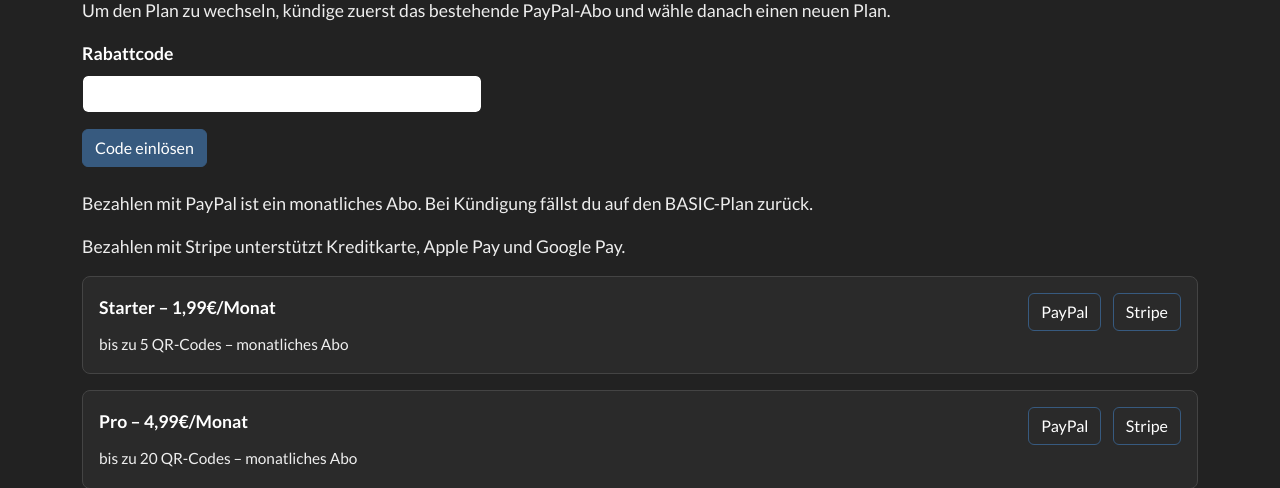
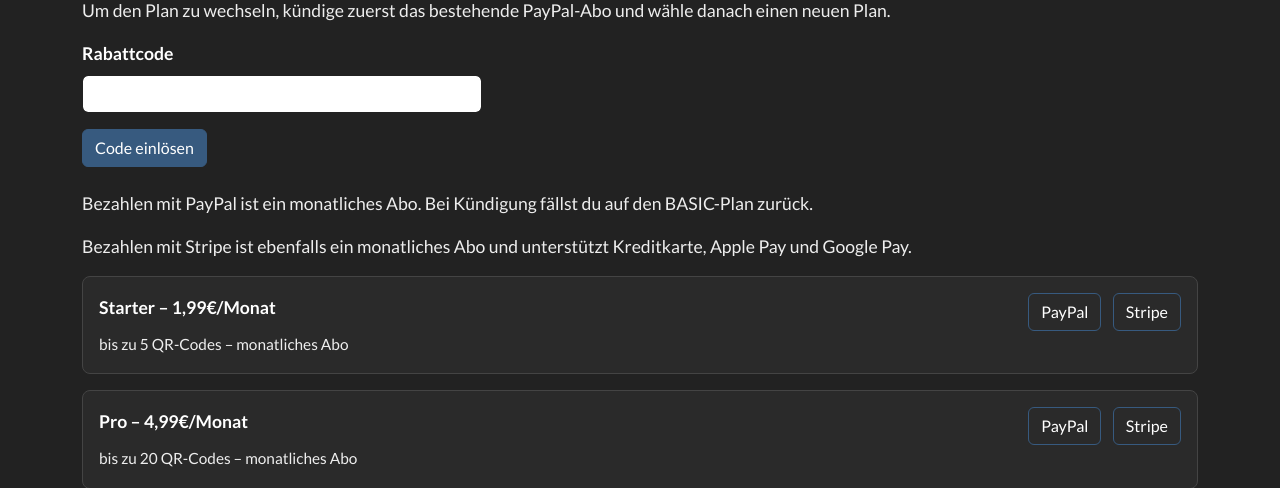
Before and after one commit to DO1FFE/qrcode, a Flask app: page /upgrade in a window 1280 px wide. Shown: the part 200-688 px from the top of the page. Run offline with Flask 3, Linux system fonts and the light colour scheme; the visitor is signed in with stand-in values (Sample User, id 1); some libraries are stand-ins or nearby versions.

Commit message:
Clarify Stripe subscriptions

```diff
--- a/templates/upgrade.html
+++ b/templates/upgrade.html
@@ -21,7 +21,7 @@
   <button class="btn btn-primary" type="submit" {% if not allow_new_plan %}disabled{% endif %}>Code einlösen</button>
 </form>
 <p class="text-muted">Bezahlen mit PayPal ist ein monatliches Abo. Bei Kündigung fällst du auf den BASIC-Plan zurück.</p>
-<p class="text-muted">Bezahlen mit Stripe unterstützt Kreditkarte, Apple Pay und Google Pay.</p>
+<p class="text-muted">Bezahlen mit Stripe ist ebenfalls ein monatliches Abo und unterstützt Kreditkarte, Apple Pay und Google Pay.</p>
 
 <div class="mb-3 plan-card">
   <div class="d-flex justify-content-between align-items-center flex-wrap">
```
